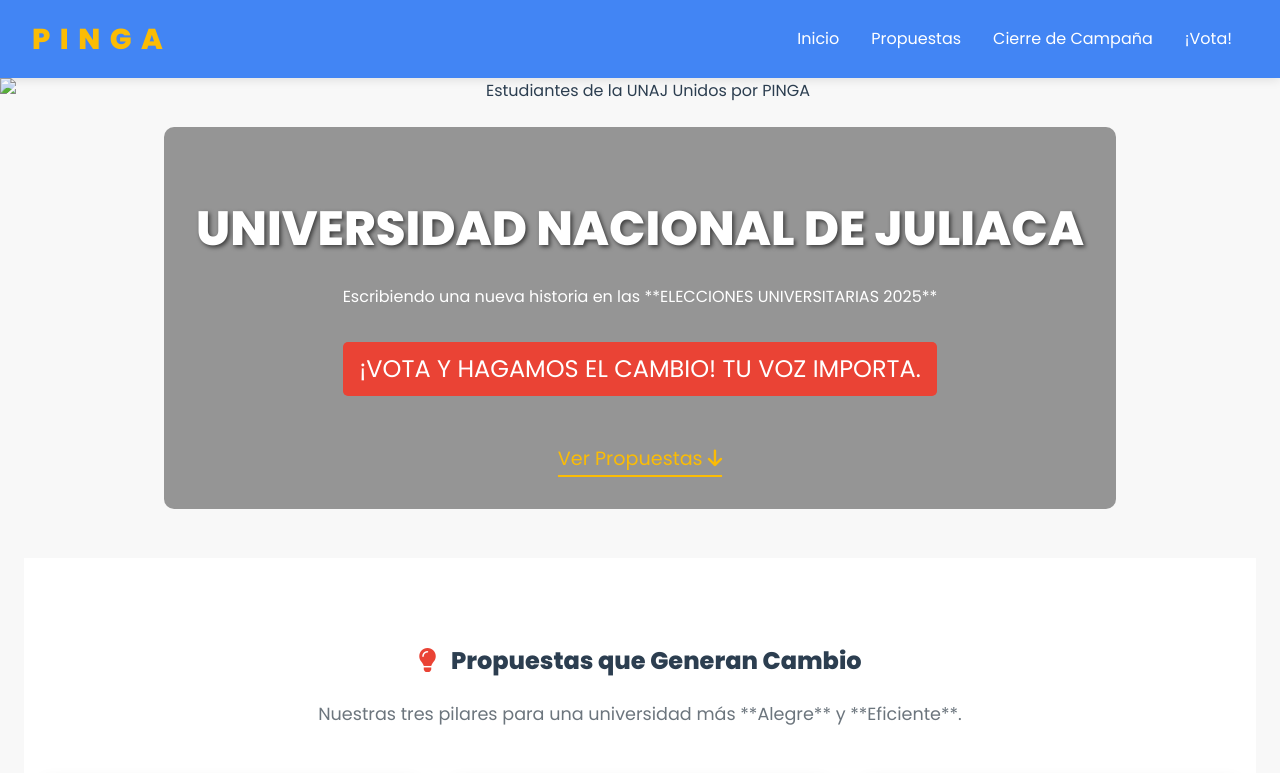
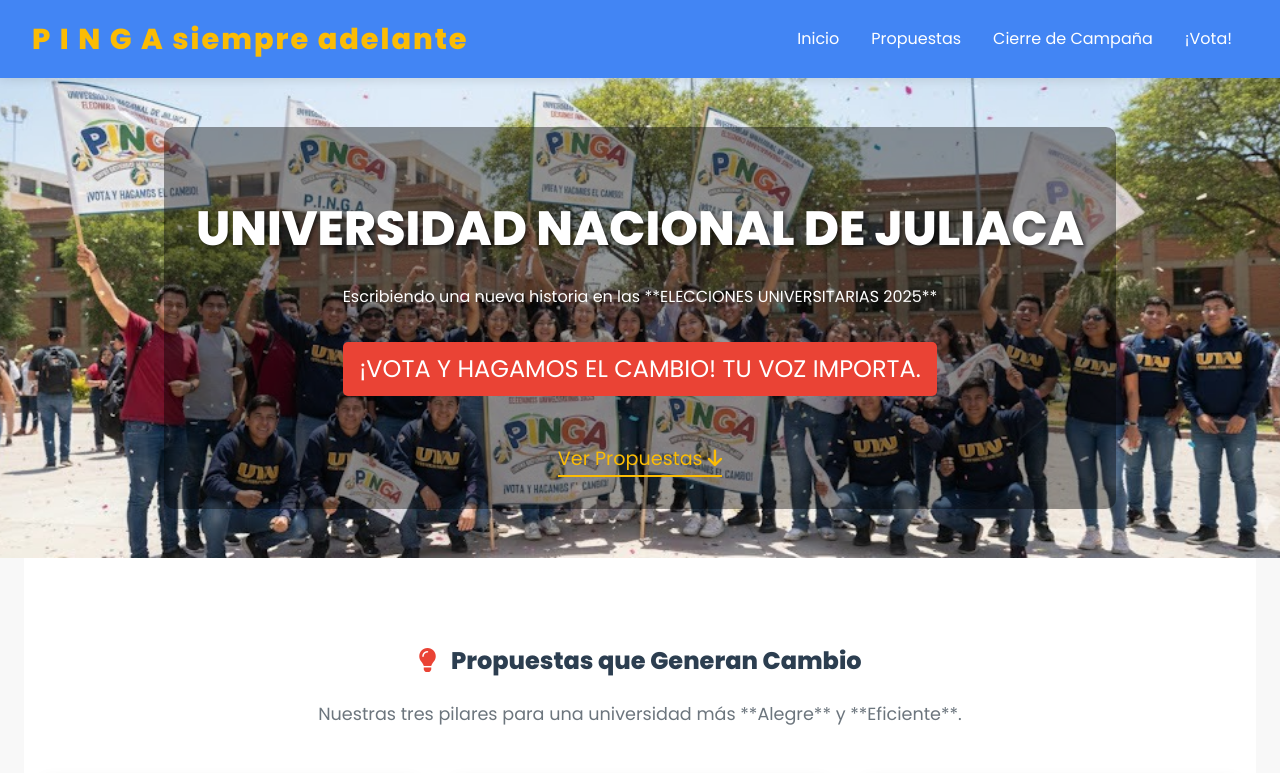
Before and after one commit to WantanVibes/Myweb, a plain HTML site: page index.html in a window 1280 px wide. Shown: the top 773 px of the page. Drawn offline with Linux system fonts and the light colour scheme.

Commit message:
Update index.html

```diff
--- a/index.html
+++ b/index.html
@@ -11,7 +11,7 @@
 <body>
     <nav id="navbar">
         <div class="logo">
-            <a href="#">P I N G A</a>
+            <a href="#">P I N G A siempre adelante</a>
         </div>
         <ul>
             <li><a href="#inicio">Inicio</a></li>
@@ -22,7 +22,7 @@
     </nav>
 
     <header id="inicio" class="hero-banner">
-        <img src="images/pingagente.jpg" alt="Estudiantes de la UNAJ Unidos por PINGA" class="banner-image">
+        <img src="Images/pingagente.jpeg" alt="Estudiantes de la UNAJ Unidos por PINGA" class="banner-image">
         <div class="overlay">
             <h1>UNIVERSIDAD NACIONAL DE JULIACA</h1>
             <p>Escribiendo una nueva historia en las **ELECCIONES UNIVERSITARIAS 2025**</p>
@@ -90,4 +90,5 @@
         </div>
     </footer>
 </body>
+
 </html>
```
